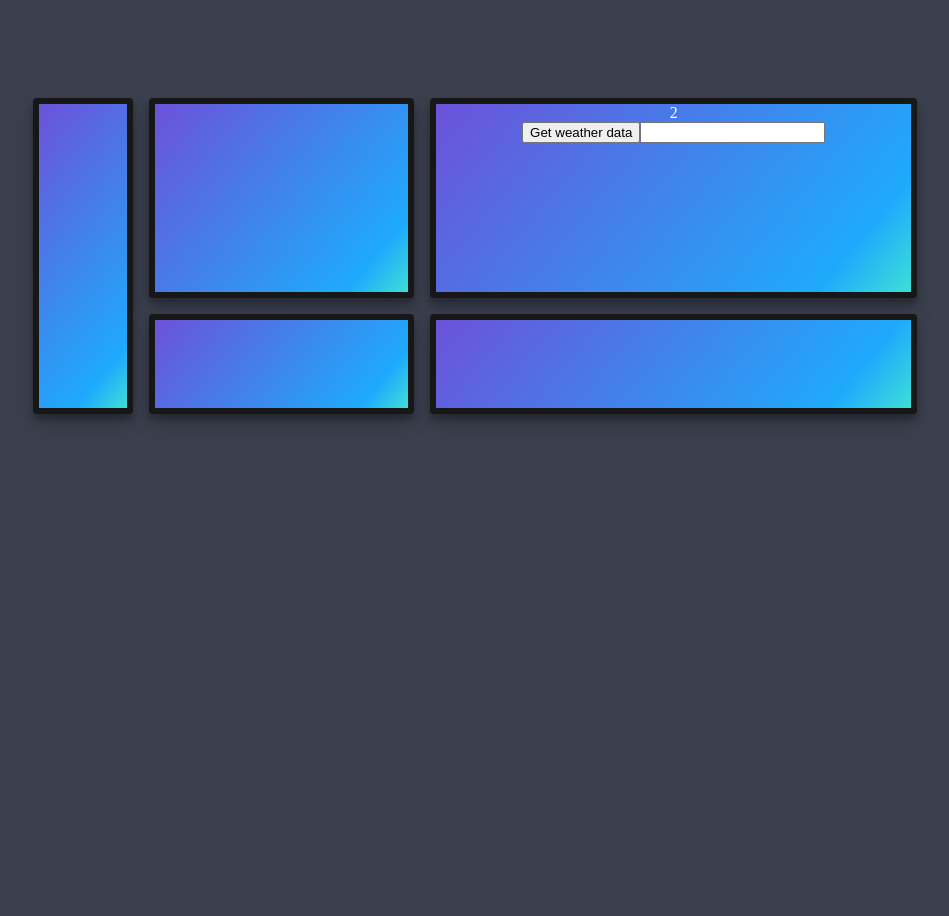
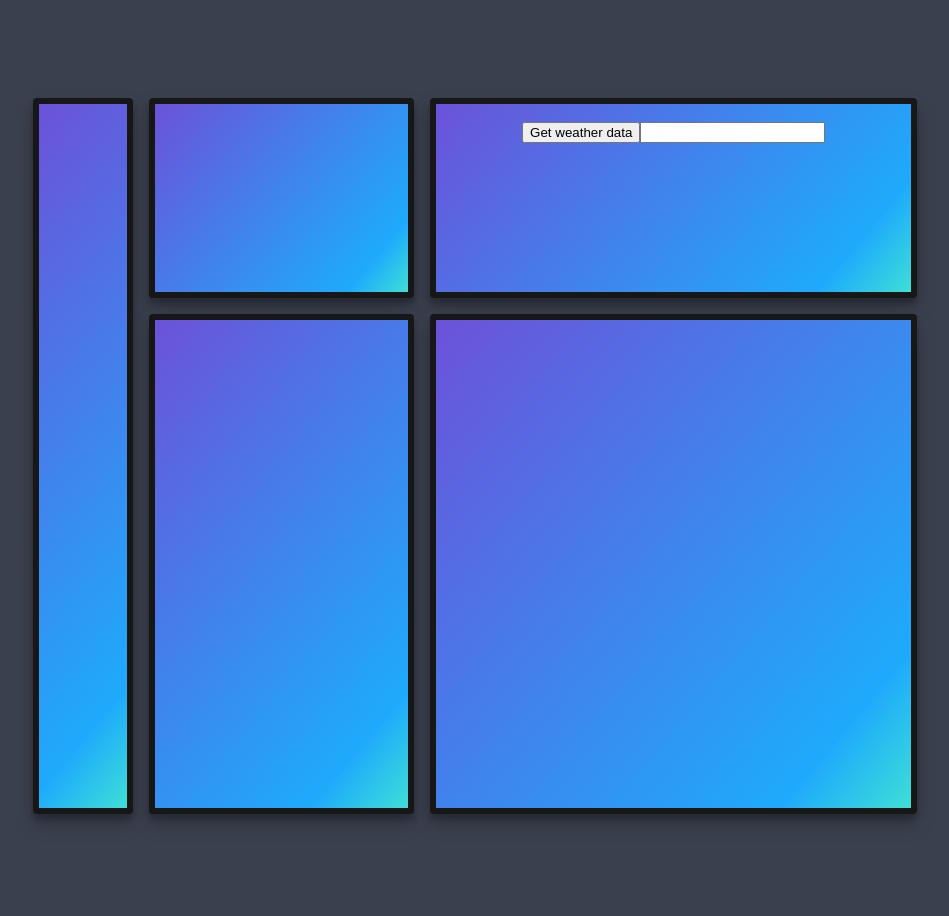
Before and after one commit to j0j0h/j0j0h.github.io, a Jekyll site: the page testingEnvironment/js2.html, which Jekyll copies as it is, in a window 1280 px wide. Shown: the whole page, without its empty margins (165-1114 px from the left). Built offline with Jekyll 4.4.1, drawn with Linux system fonts in a browser that asks for light colours; nearby versions of some CDN libraries.

Commit message:
more days

```diff
--- a/testingEnvironment/gridTest.css
+++ b/testingEnvironment/gridTest.css
@@ -3,7 +3,7 @@
   height:80%;
   display: grid;
   grid-template-columns: 100px 30% 1fr;
-  grid-template-rows: 200px 100px 20%;
+  grid-template-rows: 200px 500px;
   grid-gap: 1rem;
 }
 
--- a/testingEnvironment/js2.html
+++ b/testingEnvironment/js2.html
@@ -9,9 +9,9 @@
 <body>
 <div class="container">
   <div class="item item1"><span id="yeet"></span><br><span id="wind"></span></div>
-  <div class="item item2">2<br><button>Get weather data</button><input type="text" id="cityName"></div>
+  <div class="item item2"><br><button>Get weather data</button><input type="text" id="cityName"></div>
   <div class="item item3"><span id="astronomy"></span></div>
-  <div class="item item4"><span id="forecast0"></span><br><span id="forecast1"></span></div>
+  <div class="item item4"><span id="forecast0"></span><br><span id="forecast1"></span><br><span id="forecast2"></span><br><span id="forecast3"></span><br><span id="forecast4"></span></div>
   <div class="item item5"><span id="temp"></span></div>
 
 </div>
```
Also changed, not shown: other parts of testingEnvironment/js2.html (+4 -2 lines).
